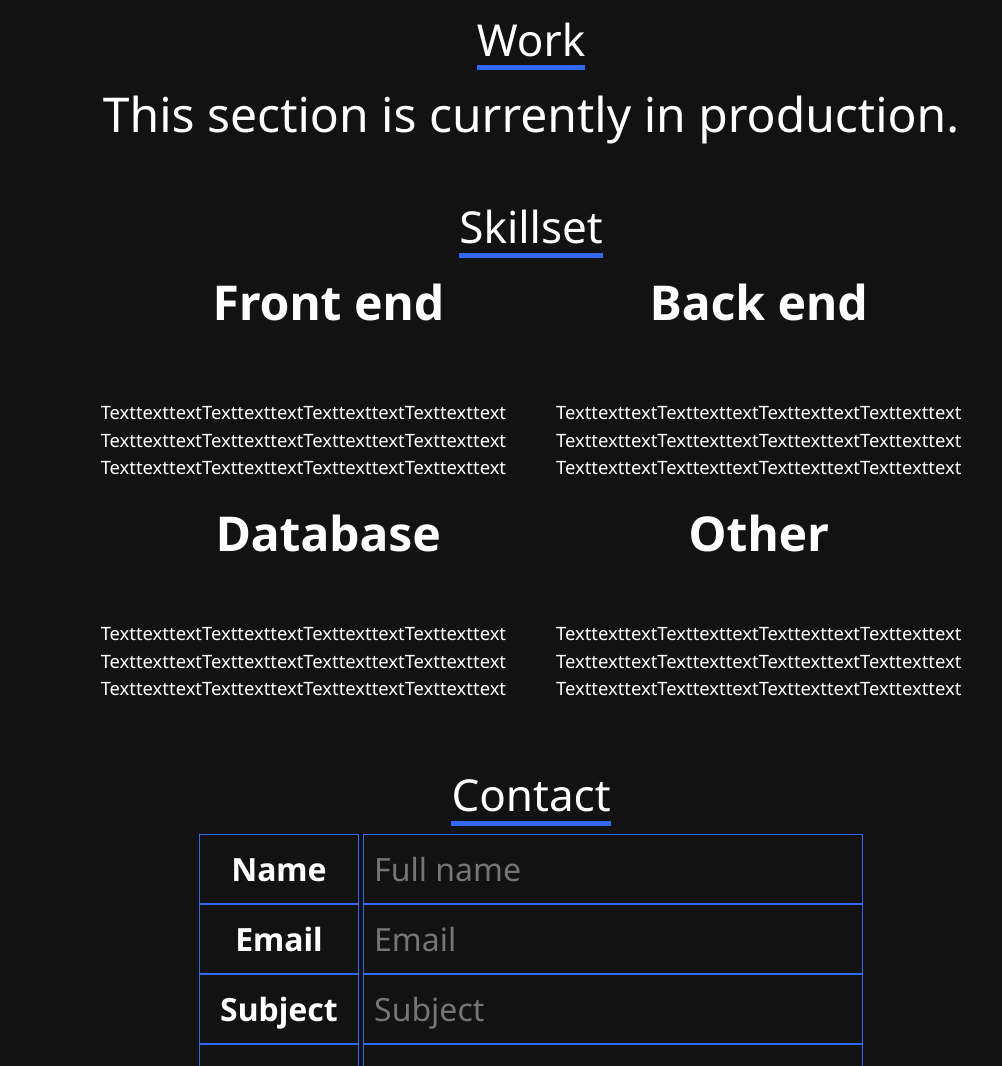
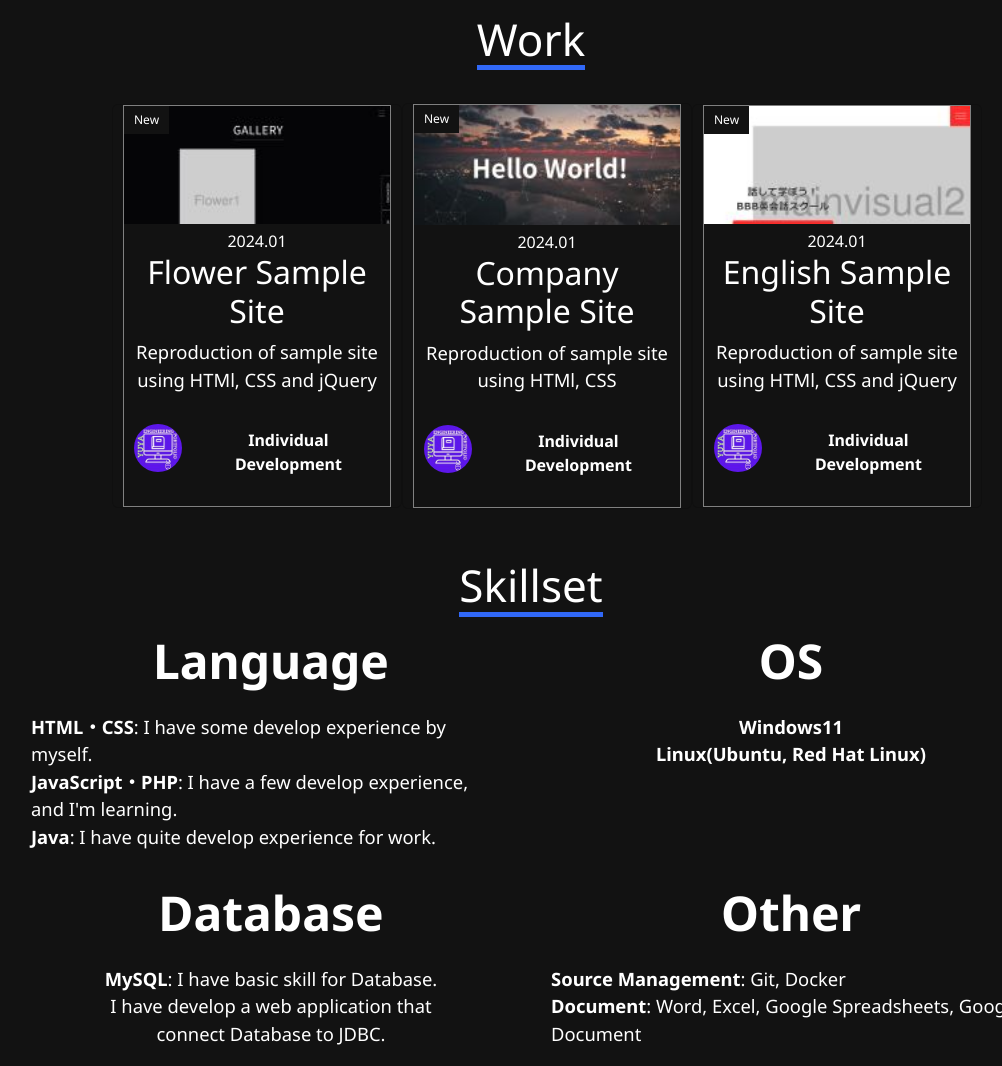
Before and after one commit to YuyaH-bit/Portfolio-Yuya, a plain HTML site: page index.html in a window 1280 px wide. Shown: the part 586-1652 px from the top of the page, without its empty margins (109-1111 px from the left). Drawn offline with nearby package versions, Linux system fonts and the light colour scheme; some packages are replaced by stand-ins of ours.

Commit message:
change the work part and skill part.

```diff
--- a/index.html
+++ b/index.html
@@ -13,6 +13,7 @@
     <link href="https://fonts.googleapis.com/css2?family=Noto+Sans:wght@400;700&display=swap" rel="stylesheet">
 </head>
 <body>
+    <!-- HEADER -->
     <header id="header">
         <div class="header-contents">
             <h1 class="site-title">
@@ -21,7 +22,7 @@
             <nav id="navi">
                 <ul>
                     <li class="hover">
-                        <a href="#" >
+                        <a href="https://github.com/YuyaH-bit" >
                             <img src="./img/github-mark.svg" alt="github-mark">
                         </a>
                     </li>
@@ -34,12 +35,14 @@
             </nav>
         </div>
     </header>
-
+    <!-- Main -->
     <main id="main" class="wrapper">
         <div class="two-columns">
+            <!-- MainVisual -->
             <div id="mainvisual">
                 <p>Yuya<br>Engineering<br>Portfolio</p>
             </div>
+            <!-- About -->
             <section id="about">
                 <h2 class="section-title">About Me</h2>
                 <div class="message-content">
@@ -53,34 +56,92 @@
                 </div>
             </section>
         </div>
+        <!-- Work -->
         <section id="work">
             <h2 class="section-title">Work</h2>
-            <div class="work-content">
-                This section is currently in production.
-            </div>
+            <ul class="grid">
+                <li class="grid-item">
+                    <article class="card">
+                    <a href="https://yuyah-bit.github.io/gh-pages/flowerSampleSite" class="card-link">
+                        <span class="card-label">New</span>
+                        <img class="card-image"  src="./img/flowerSiteImage.jpg" alt="flowerSiteImage">
+                        <div class="card-info">
+                            <time class="card-time" datetime="2024-01-01">2024.01</time>
+                            <h2 class="card-headline">Flower Sample Site</h2>
+                            <p class="card-descrition">Reproduction of sample site using HTMl, CSS and jQuery</p>
+                        </div>
+                        <dl class="avator">
+                            <dt class="avator-name">Individual Development</dt>
+                            <dd class="avator-image">
+                                <img src="./img/portfolio-logo.jpg" alt="Author">
+                            </dd>
+                        </dl>
+                    </a>
+                </article>
+                </li>
+                <li class="grid-item">
+                    <article class="card">
+                        <a href="https://yuyah-bit.github.io/gh-pages/IncSampleSite/" class="card-link">
+                            <span class="card-label">New</span>
+                            <img class="card-image"  src="./img/IncSiteImage.jpg" alt="IncSiteImage">
+                            <div class="card-info">
+                                <time class="card-time" datetime="2024-01-01">2024.01</time>
+                                <h2 class="card-headline">Company Sample Site</h2>
+                                <p class="card-descrition">Reproduction of sample site using HTMl, CSS</p>
+                            </div>
+                            <dl class="avator">
+                                <dt class="avator-name">Individual Development</dt>
+                                <dd class="avator-image">
+                                    <img src="./img/portfolio-logo.jpg" alt="Author">
+                                </dd>
+                            </dl>
+                        </a>
+                    </article>
+                </li>
+                <li class="grid-item">
+                    <article class="card">
+                        <a href="https://yuyah-bit.github.io/gh-pages/EnglishSampleSite/" class="card-link">
+                            <span class="card-label">New</span>
+                            <img class="card-image"  src="./img/englishSiteImage.jpg" alt="English Site Image">
+                            <div class="card-info">
+                                <time class="card-time" datetime="2024-01-01">2024.01</time>
+                                <h2 class="card-headline">English Sample Site</h2>
+                                <p class="card-descrition">Reproduction of sample site using HTMl, CSS and jQuery</p>
+                            </div>
+                            <dl class="avator">
+                                <dt class="avator-name">Individual Development</dt>
+                                <dd class="avator-image">
+                                    <img src="./img/portfolio-logo.jpg" alt="Author">
+                                </dd>
+                            </dl>
+                        </a>
+                    </article>
+                </li>
+            </ul>
         </section>
+        <!-- Skill -->
         <section id="skill">
             <h2 class="section-title">Skillset</h2>
             <div class="skill-contents">
                 <div class="skill-one">
                     <p class="skill-title">
-                        Front end
+                        Language
                     </p>
                     <p class="skill-description">
-                        TexttexttextTexttexttextTexttexttextTexttexttext<br>
-                        TexttexttextTexttexttextTexttexttextTexttexttext<br>
-                        TexttexttextTexttexttextTexttexttextTexttexttext<br>
+                        <b>HTML・CSS</b>: I have some develop experience by myself.<br>
+                        <b>JavaScript・PHP</b>: I have a few develop experience,<br>
+                        and I'm learning.<br>
+                        <b>Java</b>: I have quite develop experience for work.<br>
                     </p>
 
                 </div>
                 <div class="skill-one">
                     <p class="skill-title">
-                        Back end
+                        OS
                     </p>
                     <p class="skill-description">
-                        TexttexttextTexttexttextTexttexttextTexttexttext<br>
-                        TexttexttextTexttexttextTexttexttextTexttexttext<br>
-                        TexttexttextTexttexttextTexttexttextTexttexttext<br>
+                        <b>Windows11</b><br>
+                        <b>Linux(Ubuntu, Red Hat Linux)</b><br>
                     </p>
 
                 </div>
@@ -89,9 +150,9 @@
                         Database
                     </p>
                     <p class="skill-description">
-                        TexttexttextTexttexttextTexttexttextTexttexttext<br>
-                        TexttexttextTexttexttextTexttexttextTexttexttext<br>
-                        TexttexttextTexttexttextTexttexttextTexttexttext<br>
+                        <b>MySQL</b>: I have basic skill for Database.<br>
+                        I have develop a web application that<br>
+                        connect Database to JDBC.<br>
                     </p>
 
                 </div>
@@ -100,14 +161,14 @@
                         Other
                     </p>
                     <p class="skill-description">
-                        TexttexttextTexttexttextTexttexttextTexttexttext<br>
-                        TexttexttextTexttexttextTexttexttextTexttexttext<br>
-                        TexttexttextTexttexttextTexttexttextTexttexttext<br>
+                        <b>Source Management</b>: Git, Docker<br>
+                        <b>Document</b>: Word, Excel, Google Spreadsheets, Google Document<br>
                     </p>
 
                 </div>
             </div>
         </section>
+        <!-- Contact -->
         <section id="contact">
             <h2 class="section-title">Contact</h2>
             <div class="contact-space">
@@ -126,6 +187,7 @@
             </div>
         </section>
     </main>
+    <!-- Footer -->
     <footer id="footer">
         <p>&copy;YuyaPortfolio</p>
     </footer>
--- a/stylesheet.css
+++ b/stylesheet.css
@@ -105,7 +105,6 @@ li {
     margin-top: 25px;
     padding-left: 20px;
     border-left: 3px solid gray;
-    font-size: 1.15rem;
 }
 #about .background {
     margin-top: 20px;
@@ -117,8 +116,69 @@ li {
     text-align: center;
     margin-bottom: 50px;
 }
-#work .work-content {
-    font-size: 3rem;
+.grid {
+    display: flex;
+    flex-wrap: wrap;
+    row-gap: 10px;
+    align-items: center;
+    justify-content: center;
+    margin-top: 25px;
+}
+.grit-item {
+    list-style: none;
+}
+.grid-item {
+    width: 290px;
+}
+/* card */
+.card {
+    padding: 0 10px;
+    background-color: #121212;
+}
+.card-link {
+    display: block;
+    color: #fff;
+    text-decoration: none;
+    position: relative;
+    transition: background-color .25s;
+    border: solid 1px gray;
+}
+.card-link:hover {
+    background-color: #999;
+}
+.card-label {
+    position: absolute;
+    left: 0;
+    top: 0;
+    background-color: #121212;
+    color: #fff;
+    display: block;
+    padding: 5px 10px;
+    font-size: 12px;
+}
+.card-image{
+    width: 100%;
+    height: auto;
+}
+.card-info{
+    padding: 5px 10px;
+}
+
+.avator{
+    display: flex;
+    flex-direction: row-reverse;
+    align-items: center;
+    justify-content: start;
+    padding: 10px;
+}
+.avator-name{
+    font-weight: bold;
+    padding-left: 15px;
+}
+.avator-image{
+    width: 50px;
+    border-radius: 50%;
+    overflow: hidden;
 }
 /*---------------------------
     Skill
@@ -127,23 +187,27 @@ li {
     text-align: center;
     margin-bottom: 50px;
 }
+.skill-one {
+    width: 48%;
+
+}
 .skill-contents {
     display: flex;
-    justify-content: center;
+    justify-content: space-between;
     flex-wrap: wrap;
+    gap: 10px;
 }
 .skill-title  {
     font-size: 3rem;
     font-weight: bold;
 }
-.skill-one:nth-child(-n+2) .skill-description {
-    margin-top: 60px;
+.skill-one:nth-child(1) .skill-description,
+.skill-one:nth-child(4) .skill-description{
+    text-align: left;
 }
-.skill-one:nth-child(n+3) .skill-description {
-    margin-top: 50px;
-}
-.skill-one:nth-child(2n-1) .skill-description {
-    margin-right: 50px;
+.skill-description {
+    text-align: center;
+    margin-top: 15px;
 }
 /*------------------------
     Contact
@@ -242,10 +306,11 @@ li {
     /*---------------------------
         Skill
     ----------------------------*/
-    .skill-contents {
+    .skill-one {
         display: block;
+        width: 100%;
     }
-    .skill-description {
+    /* .skill-description {
         word-wrap: break-word;
         text-align: left;
     }
@@ -257,7 +322,7 @@ li {
     }
     .skill-one:nth-child(2n-1) .skill-description {
         margin-right: 0px;
-    }
+    } */
     /*------------------------
         Contact
     -------------------------*/
```
Also changed, not shown: img/IncSiteImage.jpg (added), img/englishSiteImage.jpg (added), img/flowerSiteImage.jpg (added).
